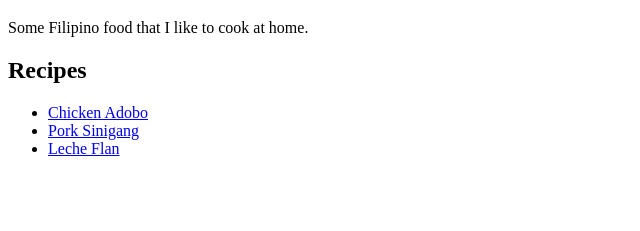
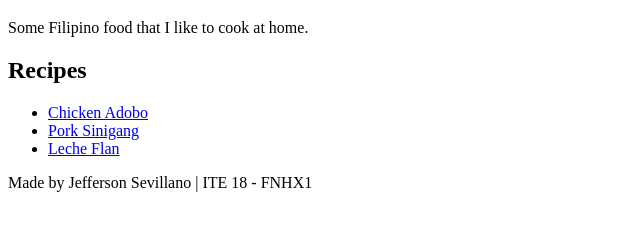
Before and after one commit to svllynx/odin-recipes, a plain HTML site: page index.html in a window 1280 px wide. Shown: the part 61-292 px from the top of the page, without its empty margins (0-640 px from the left). Drawn offline with Linux system fonts and the light colour scheme.

Commit message:
Add my name

```diff
--- a/index.html
+++ b/index.html
@@ -15,5 +15,9 @@
       <li><a href="recipes/pork-sinigang.html">Pork Sinigang</a></li>
       <li><a href="recipes/leche-flan.html">Leche Flan</a></li>
     </ul>
+
+    <footer>
+      <p>Made by Jefferson Sevillano | ITE 18 - FNHX1</p>
+    </footer>
   </body>
 </html>
```
